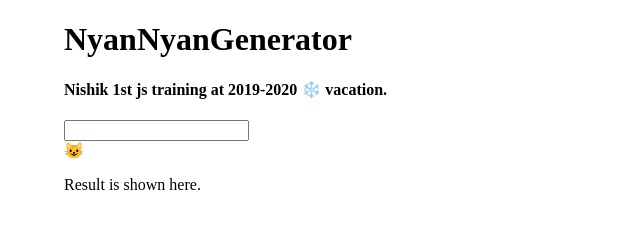
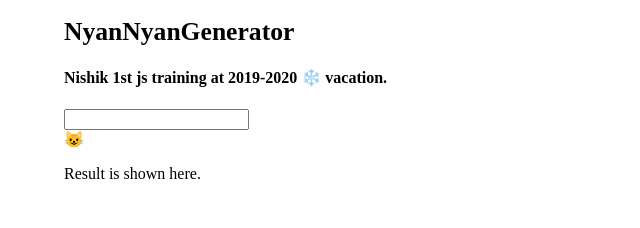
Before and after one commit to nishikawa-shi/NyanNyanGenerator_js, a website: page public/index.html in a window 1280 px wide. Shown: the whole page, without its empty margins (0-640 px from the left). Drawn offline with nearby package versions, Linux system fonts and the light colour scheme; files that its build step writes are made by us from their sources.

Commit message:
make title font size relative

```diff
--- a/src/global.scss
+++ b/src/global.scss
@@ -8,3 +8,7 @@ body {
   font-family: "Hiragino Kaku Gothic Pro", "ヒラギノ角ゴ Pro W3", "メイリオ",
     "Meiryo", "ＭＳ Ｐゴシック", "sans-serif";
 }
+
+h1 {
+  font-size: 1.6em;
+}
```
